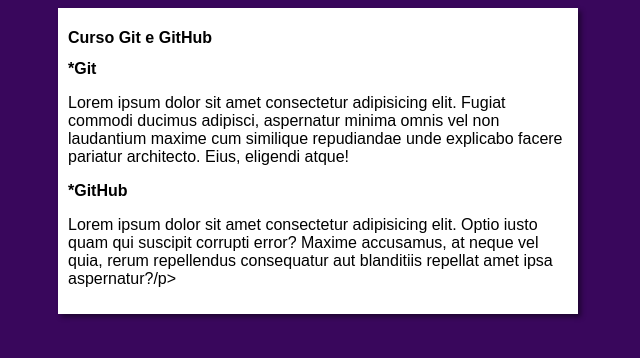
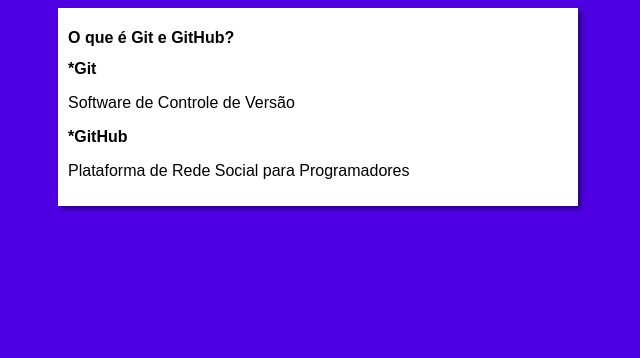
Before and after one commit to LeandroAlvesCarvalho/Projeto-Site-Curso-Git-GitHub, a plain HTML site: page index.html in a window 1280 px wide. Shown: the whole page, without its empty margins (322-962 px from the left). Drawn offline with Linux system fonts and the light colour scheme.

Commit message:
Update para o teste de Hospedagem

```diff
--- a/estilos/style.css
+++ b/estilos/style.css
@@ -4,7 +4,7 @@
 }
 
 body {
-    background-color: rgb(57, 7, 92);
+    background-color: rgb(79, 0, 227);
 }
 
 main {
--- a/index.html
+++ b/index.html
@@ -3,21 +3,23 @@
 <head>
     <meta charset="UTF-8">
     <meta name="viewport" content="width=device-width, initial-scale=1.0">
-    <title>Curso Git e GitHub</title>
+    <title> Git e GitHub</title>
     <link rel="stylesheet" href="estilos/style.css">
 </head>
 <body>
     <main>
         <header>
-            <h1>Curso Git e GitHub</h1>
+            <h1>O que é Git e GitHub?</h1>
         </header>
         <article>
             <h2>*Git</h2>
-            <p>Lorem ipsum dolor sit amet consectetur adipisicing elit. Fugiat commodi ducimus adipisci, aspernatur minima omnis vel non laudantium maxime cum similique repudiandae unde explicabo facere pariatur architecto. Eius, eligendi atque!</p>
+            <p>Software de
+                Controle de
+                Versão</p>
         </article>
         <article>
             <h2>*GitHub</h2>
-            <p>Lorem ipsum dolor sit amet consectetur adipisicing elit. Optio iusto quam qui suscipit corrupti error? Maxime accusamus, at neque vel quia, rerum repellendus consequatur aut blanditiis repellat amet ipsa aspernatur?/p>
+            <p>Plataforma de Rede Social para Programadores
         </article>
     </main>
 </body>
```
